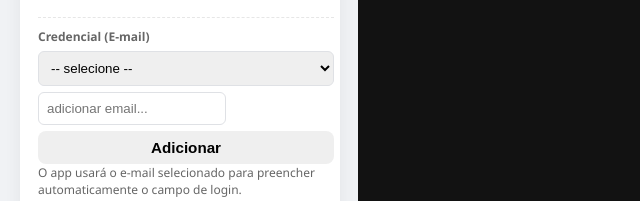
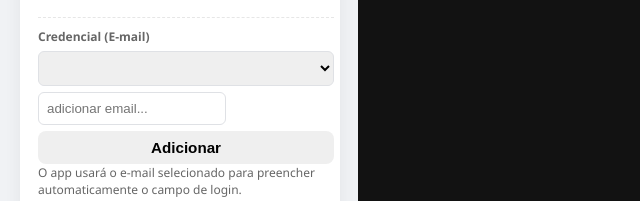
Before and after one commit to An0mi-dot/Extrajud, an Electron app: page sharepoint_create.html in a window 1000 px wide. Shown: the part 440-641 px from the top of the page, 0-640 px from the left. Drawn offline with Linux system fonts and the light colour scheme; no server answers; a web font is replaced by a local one.

Commit message:
sharepoint(UI): remove placeholder '-- selecione --' from credential select; adjust loadEmails

```diff
--- a/sharepoint_create.html
+++ b/sharepoint_create.html
@@ -111,7 +111,7 @@
       <div style="margin-top:8px; border-top:1px dashed #e6e6e6; padding-top:10px;">
         <label style="display:block; font-size:12px; color:var(--text-secondary); font-weight:700; margin-bottom:6px">Credencial (E-mail)</label>
         <div class="credential-row">
-          <select id="emailSelect" class="email-select"><option value="">-- selecione --</option></select>
+          <select id="emailSelect" class="email-select"></select>
           <input id="emailInput" class="email-input" type="email" placeholder="adicionar email..." />
           <button id="emailAddBtn" class="btn email-add">Adicionar</button>
         </div>
@@ -204,7 +204,8 @@
 
     function loadEmails() {
       const list = JSON.parse(localStorage.getItem('sp-emails') || '[]');
-      emailSelect.innerHTML = '<option value="">-- selecione --</option>' + list.map(e => `<option value="${e}">${e}</option>`).join('');
+      emailSelect.innerHTML = list.map(e => `<option value="${e}">${e}</option>`).join('');
+      // If no saved emails, keep the select empty and let user add via input
     }
     function saveEmail(e) {
       if (!e || !e.includes('@')) return;
```
